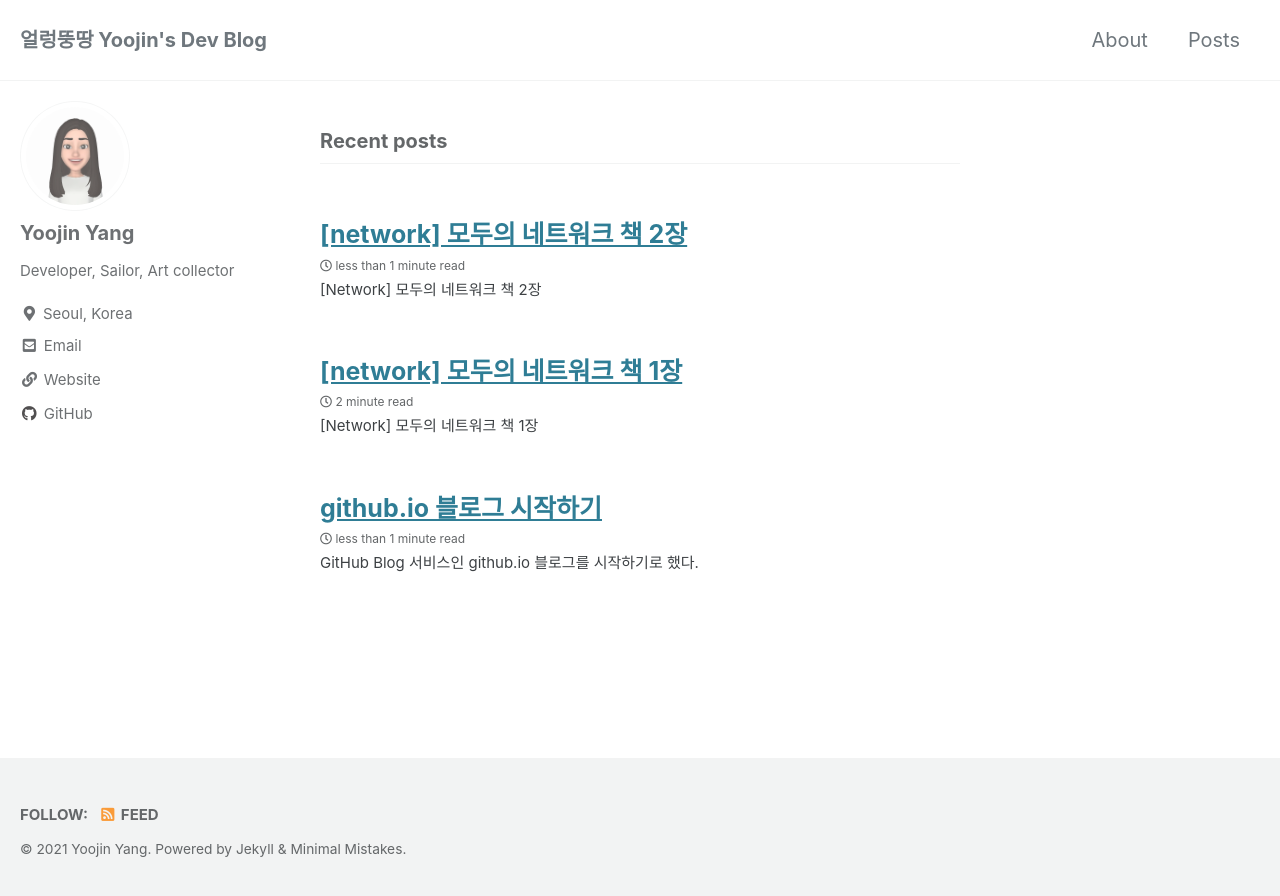
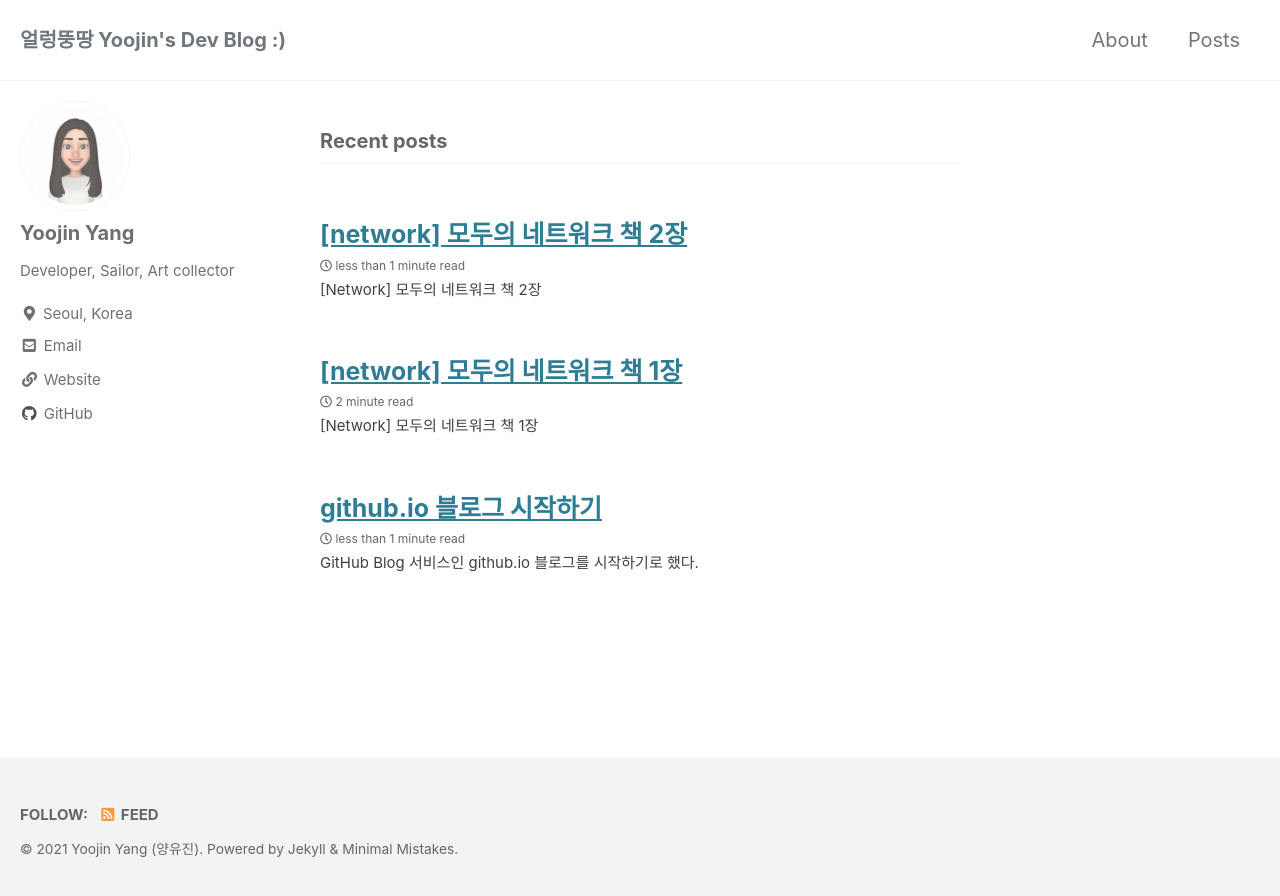
Before and after one commit to vikira/vikira.github.io, a Jekyll site: the page built from index.html, in a window 1280 px wide. Shown: the top 896 px of the page. Built offline with Jekyll 4.4.1, drawn with Linux system fonts in a browser that asks for light colours; cached includes are drawn as plain includes; the list of posts is cut into pages by our own code.

Commit message:
profile change

```diff
--- a/_config.yml
+++ b/_config.yml
@@ -16,11 +16,11 @@ minimal_mistakes_skin: "default" # "air", "aqua", "contrast", "dark", "dirt", "n
 
 # Site Settings
 locale: "en-US"
-title: "얼렁뚱땅 Yoojin's Dev Blog"
+title: "얼렁뚱땅 Yoojin's Dev Blog :)"
 title_separator: "-"
 subtitle: # site tagline that appears below site title in masthead
-name: "Yoojin Yang"
-description: "An amazing website."
+name: "Yoojin Yang (양유진)"
+description: "An amazing blog."
 url: # the base hostname & protocol for your site e.g. "https://mmistakes.github.io"
 baseurl: # the subpath of your site, e.g. "/blog"
 repository: # GitHub username/repo-name e.g. "mmistakes/minimal-mistakes"
```
